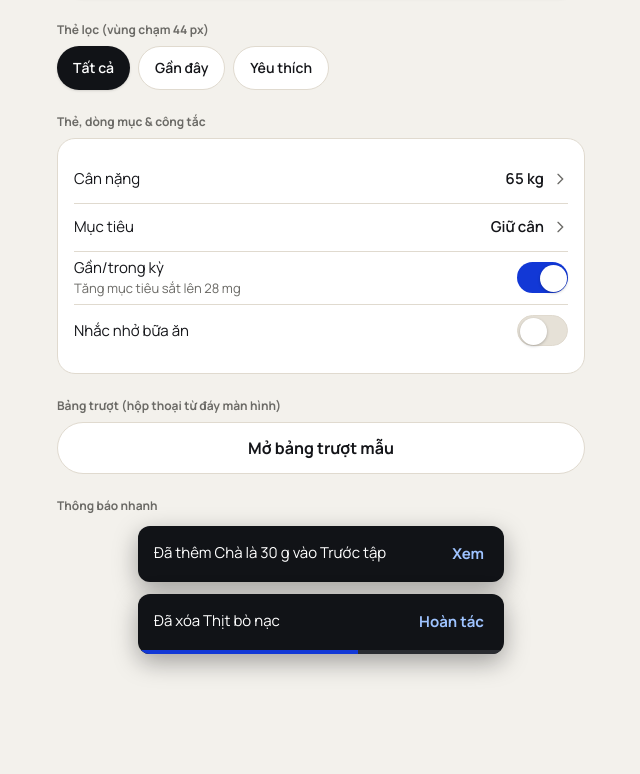
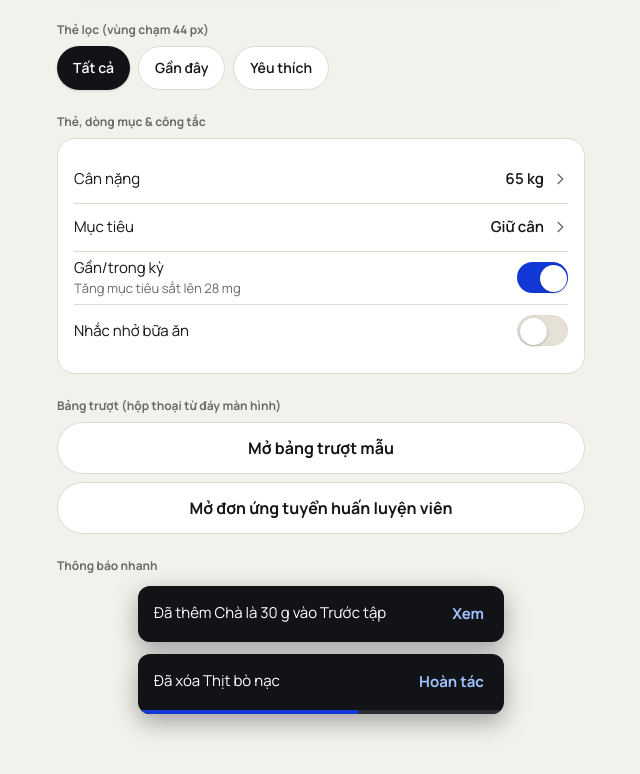
Before and after one commit to DongDuong2001/nutrition-fortifykitchen, a Next.js app in the folder apps/web/: page /dev/ui in a window 1280 px wide. Shown: the part 1278-2052 px from the top of the page, without its empty margins (319-959 px from the left). Built offline with nearby package versions, Linux system fonts and the light colour scheme; no server answers.

Commit message:
cc-24: coach application sheet in the /dev/ui showcase (cc_24 opens it there; no user reaches it yet)

```diff
--- a/apps/web/app/dev/ui/page.tsx
+++ b/apps/web/app/dev/ui/page.tsx
@@ -11,12 +11,14 @@ import { Row } from "@/components/ui/row";
 import { Switch } from "@/components/ui/switch";
 import { Sheet } from "@/components/ui/sheet";
 import { Toast } from "@/components/ui/toast";
+import { CoachApplicationSheet } from "@/components/coaching/coach-application-sheet";
 
 export default function DevUiPage() {
   const [switch1, setSwitch1] = useState(true);
   const [switch2, setSwitch2] = useState(false);
   const [selectedChip, setSelectedChip] = useState("all");
   const [isSheetOpen, setIsSheetOpen] = useState(false);
+  const [isCoachSheetOpen, setIsCoachSheetOpen] = useState(false);
   const [sheetInput, setSheetInput] = useState("");
 
   return (
@@ -267,6 +269,10 @@ export default function DevUiPage() {
               </PillButton>
             </div>
           </Sheet>
+          <PillButton variant="secondary" onClick={() => setIsCoachSheetOpen(true)}>
+            Mở đơn ứng tuyển huấn luyện viên
+          </PillButton>
+          <CoachApplicationSheet isOpen={isCoachSheetOpen} onClose={() => setIsCoachSheetOpen(false)} />
         </section>
 
         {/* Section: Toasts */}
```
